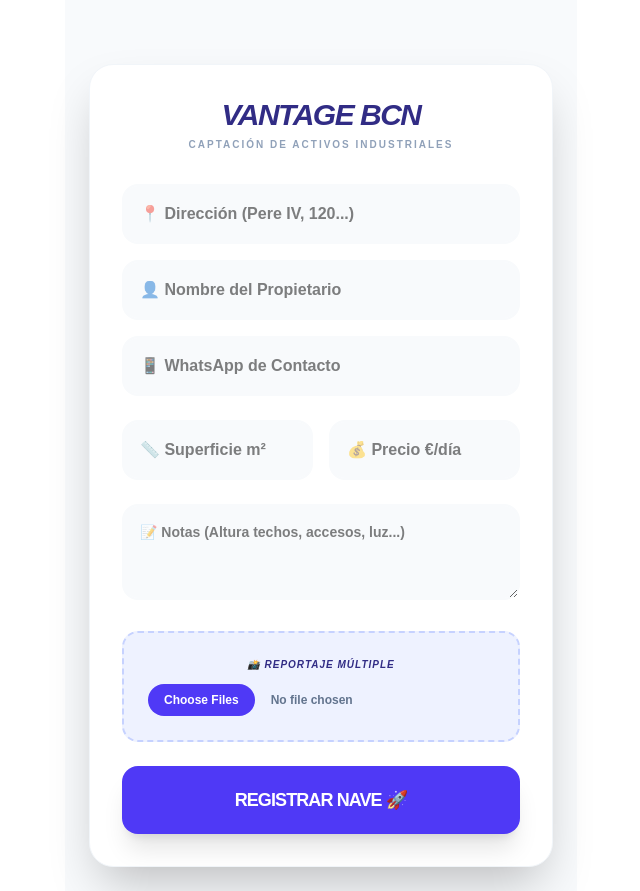
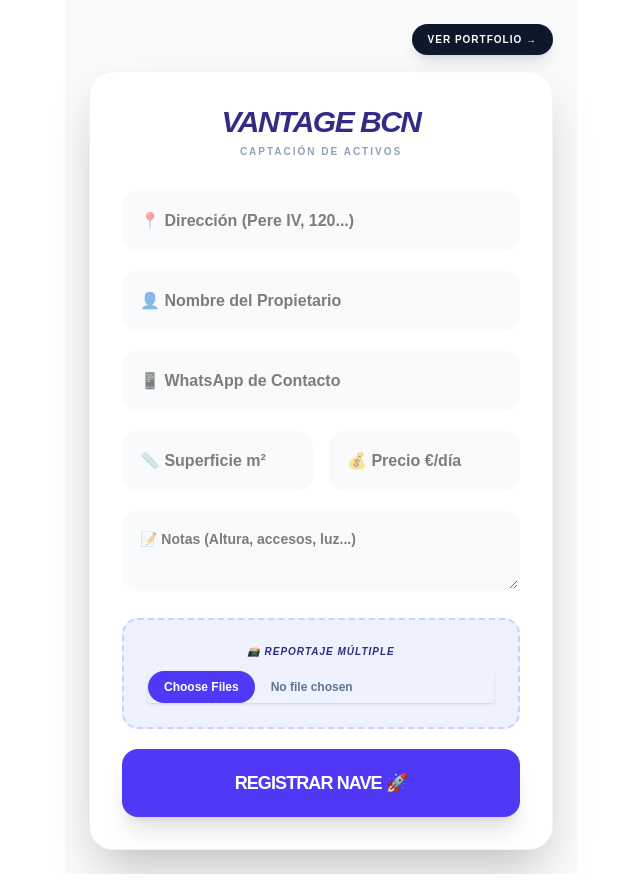
Before and after one commit to kinetic-labs-dev/vantage-bcn, a Next.js app: page / in a window 1280 px wide. Shown: the whole page, without its empty margins (319-959 px from the left). Built offline with nearby package versions, Linux system fonts and the light colour scheme; no server answers.

Commit message:
Arquitectura final Fase A: Formulario + Catalogo Enlazado

```diff
--- a/app/catalogo/page.tsx
+++ b/app/catalogo/page.tsx
@@ -1,7 +1,7 @@
 'use client'
 import { useEffect, useState } from 'react'
 import { supabase } from '@/lib/supabase'
-import Link from 'next/link' // <--- 1. Importado
+import Link from 'next/link'
 
 export default function Catalogo() {
   const [naves, setNaves] = useState<any[]>([])
@@ -16,20 +16,23 @@ export default function Catalogo() {
     fetchNaves()
   }, [])
 
-  if (loading) return <div className="min-h-screen bg-slate-900 flex items-center justify-center text-white font-black animate-pulse">CARGANDO VANTAGE...</div>
+  if (loading) return <div className="min-h-screen bg-slate-900 flex items-center justify-center text-white font-black animate-pulse uppercase tracking-widest italic">Cargando Portfolio...</div>
 
   return (
     <main className="p-8 bg-slate-900 min-h-screen text-white font-sans">
       <div className="max-w-7xl mx-auto">
-        <header className="mb-16 border-b border-slate-800 pb-10">
-          <h1 className="text-6xl font-black mb-2 tracking-tighter italic">VANTAGE <span className="text-indigo-500">PORTFOLIO</span></h1>
-          <p className="text-slate-500 font-bold uppercase tracking-[0.3em] text-xs">Barcelona Industrial Spaces</p>
+        <header className="mb-16 border-b border-slate-800 pb-10 flex justify-between items-end">
+          <div>
+            <h1 className="text-6xl font-black mb-2 tracking-tighter italic leading-none">VANTAGE <span className="text-indigo-500">PORTFOLIO</span></h1>
+            <p className="text-slate-500 font-bold uppercase tracking-[0.3em] text-xs">Barcelona Industrial Spaces</p>
+          </div>
+          <Link href="/" className="bg-white text-black text-[10px] font-black px-6 py-3 rounded-full uppercase tracking-widest hover:bg-indigo-500 hover:text-white transition-all shadow-xl mb-2">
+            + Captar Nave
+          </Link>
         </header>
 
         <div className="grid grid-cols-1 md:grid-cols-2 lg:grid-cols-3 gap-12">
           {naves.map((nave) => (
-
-            // 2. ENVOLVEMOS CADA NAVE CON EL ENLACE DINÁMICO
             <Link key={nave.id} href={`/catalogo/${nave.id}`}>
               <div className="bg-slate-800 rounded-[2.5rem] overflow-hidden border border-slate-700 hover:border-indigo-500 transition-all duration-500 shadow-2xl group cursor-pointer">
 
@@ -45,7 +48,7 @@ export default function Catalogo() {
                   )}
                 </div>
 
-                <div className="p-8 text-white">
+                <div className="p-8">
                   <h2 className="text-2xl font-black mb-6 uppercase tracking-tight truncate">{nave.direccion}</h2>
 
                   <div className="grid grid-cols-2 gap-4 mb-8">
@@ -60,12 +63,11 @@ export default function Catalogo() {
                   </div>
 
                   <button className="w-full bg-white text-black font-black py-5 rounded-2xl hover:bg-indigo-500 hover:text-white transition-all transform active:scale-95 uppercase tracking-tighter">
-                    Ver Detalles Técnicos
+                    Ver Reportaje Completo
                   </button>
                 </div>
               </div>
-            </Link> // Cerramos el enlace aquí
-
+            </Link>
           ))}
         </div>
       </div>
--- a/app/page.tsx
+++ b/app/page.tsx
@@ -1,6 +1,7 @@
 'use client'
 import { useState } from 'react'
 import { supabase } from '@/lib/supabase'
+import Link from 'next/link'
 
 export default function Home() {
   const [loading, setLoading] = useState(false)
@@ -14,7 +15,6 @@ export default function Home() {
     const urlsSubidas: string[] = []
 
     try {
-      // 1. Subida múltiple al Storage (Bucket: fotos-naves)
       for (const file of fotosFiles) {
         if (file.size > 0) {
           const fileName = `${Date.now()}-${file.name}`
@@ -32,7 +32,6 @@ export default function Home() {
         }
       }
 
-      // 2. Inserción en la tabla 'espacios' (Columnas: imagenes [Array], metros, precio_dia, descripcion)
       const { error: insertError } = await supabase.from('espacios').insert([{
         nombre_dueño: formData.get('dueño'),
         direccion: formData.get('direccion'),
@@ -45,7 +44,7 @@ export default function Home() {
 
       if (insertError) throw insertError
 
-      alert(`¡Éxito! Nave registrada con ${urlsSubidas.length} fotos y datos técnicos.`)
+      alert(`¡Éxito! Nave registrada con ${urlsSubidas.length} fotos.`)
       event.target.reset()
 
     } catch (error: any) {
@@ -56,32 +55,37 @@ export default function Home() {
   }
 
   return (
-    <main className="p-6 max-w-lg mx-auto bg-slate-50 min-h-screen">
-      <div className="bg-white p-8 rounded-3xl shadow-2xl border border-slate-100 mt-10 text-black">
-        <h1 className="text-3xl font-black text-indigo-900 mb-1 text-center italic tracking-tighter">VANTAGE BCN</h1>
-        <p className="text-slate-400 mb-8 font-bold text-[10px] text-center uppercase tracking-[0.2em]">Captación de Activos Industriales</p>
+    <main className="p-6 max-w-lg mx-auto bg-slate-50 min-h-screen relative">
+      {/* BOTÓN DE ACCESO AL CATÁLOGO */}
+      <div className="flex justify-end mb-4">
+        <Link href="/catalogo" className="bg-slate-900 text-white text-[10px] font-black px-4 py-2 rounded-full uppercase tracking-widest hover:bg-indigo-600 transition-colors shadow-lg">
+          Ver Portfolio →
+        </Link>
+      </div>
 
-        <form onSubmit={registrarNave} className="space-y-6">
-          <div className="space-y-4">
-            <input name="direccion" required placeholder="📍 Dirección (Pere IV, 120...)" className="w-full p-4 border-2 border-slate-50 rounded-2xl focus:border-indigo-500 outline-none bg-slate-50 font-bold" />
-            <input name="dueño" required placeholder="👤 Nombre del Propietario" className="w-full p-4 border-2 border-slate-50 rounded-2xl focus:border-indigo-500 outline-none bg-slate-50 font-bold" />
-            <input name="tel" required placeholder="📱 WhatsApp de Contacto" className="w-full p-4 border-2 border-slate-50 rounded-2xl focus:border-indigo-500 outline-none bg-slate-50 font-bold" />
-          </div>
+      <div className="bg-white p-8 rounded-3xl shadow-2xl border border-slate-100 text-black">
+        <h1 className="text-3xl font-black text-indigo-900 mb-1 text-center italic tracking-tighter uppercase">Vantage BCN</h1>
+        <p className="text-slate-400 mb-8 font-bold text-[10px] text-center uppercase tracking-[0.2em]">Captación de Activos</p>
+
+        <form onSubmit={registrarNave} className="space-y-5">
+          <input name="direccion" required placeholder="📍 Dirección (Pere IV, 120...)" className="w-full p-4 border-2 border-slate-50 rounded-2xl focus:border-indigo-500 outline-none bg-slate-50 font-bold" />
+          <input name="dueño" required placeholder="👤 Nombre del Propietario" className="w-full p-4 border-2 border-slate-50 rounded-2xl focus:border-indigo-500 outline-none bg-slate-50 font-bold" />
+          <input name="tel" required placeholder="📱 WhatsApp de Contacto" className="w-full p-4 border-2 border-slate-50 rounded-2xl focus:border-indigo-500 outline-none bg-slate-50 font-bold" />
 
           <div className="grid grid-cols-2 gap-4">
             <input name="metros" type="number" placeholder="📏 Superficie m²" className="w-full p-4 border-2 border-slate-50 rounded-2xl focus:border-indigo-500 outline-none bg-slate-50 font-bold" />
             <input name="precio_dia" type="number" placeholder="💰 Precio €/día" className="w-full p-4 border-2 border-slate-50 rounded-2xl focus:border-indigo-500 outline-none bg-slate-50 font-bold" />
           </div>
 
-          <textarea name="descripcion" placeholder="📝 Notas (Altura techos, accesos, luz...)" className="w-full p-4 border-2 border-slate-50 rounded-2xl focus:border-indigo-500 outline-none bg-slate-50 font-bold h-24 text-sm" />
+          <textarea name="descripcion" placeholder="📝 Notas (Altura, accesos, luz...)" className="w-full p-4 border-2 border-slate-50 rounded-2xl focus:border-indigo-500 outline-none bg-slate-50 font-bold h-20 text-sm" />
 
           <div className="bg-indigo-50 p-6 rounded-2xl border-2 border-dashed border-indigo-200 text-center">
             <label className="block text-[10px] font-black text-indigo-900 uppercase mb-3 italic tracking-widest">📸 Reportaje Múltiple</label>
-            <input name="fotos" type="file" multiple accept="image/*" className="w-full text-xs text-slate-500 file:mr-4 file:py-2 file:px-4 file:rounded-full file:border-0 file:bg-indigo-600 file:text-white font-bold cursor-pointer" />
+            <input name="fotos" type="file" multiple accept="image/*" className="w-full text-xs text-slate-500 file:mr-4 file:py-2 file:px-4 file:rounded-full file:border-0 file:bg-indigo-600 file:text-white font-bold cursor-pointer shadow-sm" />
           </div>
 
           <button disabled={loading} type="submit" className="w-full bg-indigo-600 text-white p-5 rounded-2xl font-black text-lg hover:bg-indigo-700 shadow-xl active:scale-95 disabled:bg-slate-300 transition-all uppercase tracking-tighter">
-            {loading ? 'SUBIENDO DATOS...' : 'REGISTRAR NAVE 🚀'}
+            {loading ? 'SUBIENDO...' : 'REGISTRAR NAVE 🚀'}
           </button>
         </form>
       </div>
```
